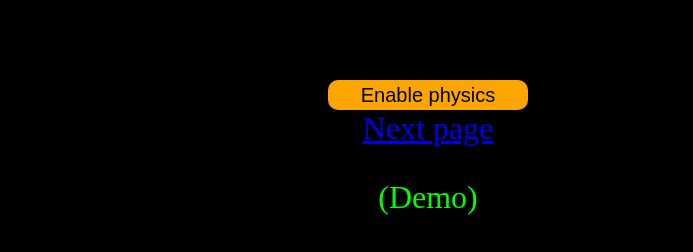
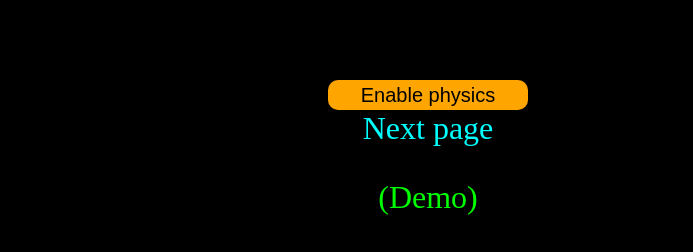
Before and after one commit to Cabbache/Cabbache.github.io, a plain HTML site: page index.html in a window 1280 px wide. Shown: the part 314-566 px from the top of the page, 212-905 px from the left. Drawn offline with Linux system fonts and the light colour scheme.

Commit message:
Illuminated link

```diff
--- a/index.html
+++ b/index.html
@@ -23,6 +23,11 @@
         background-color: blue;
         color: white;
     }
+	#link{
+		color:aqua;
+   		text-decoration: none;
+   		background-color: none;
+	}
     #box{
         width: 200px;
     }
@@ -35,7 +40,7 @@
         <center><p id="txt">Nyan cat experiment</p></center>
         <img id="box" src="https://78.media.tumblr.com/ddb6b31434858e534f9c8f2fc8fe9413/tumblr_n00o21AXkc1sbf547o1_400.gif" alt="Image not loaded">
         <center><button onClick="move()">Enable physics</button></center>
-        <center><a href="button.html">Next page</a></center>
+        <center><a id="link" href="button.html">Next page</a></center>
         <p><center>(Demo)</center></p>
     </body>
     <script src="physics.js"></script>
```
